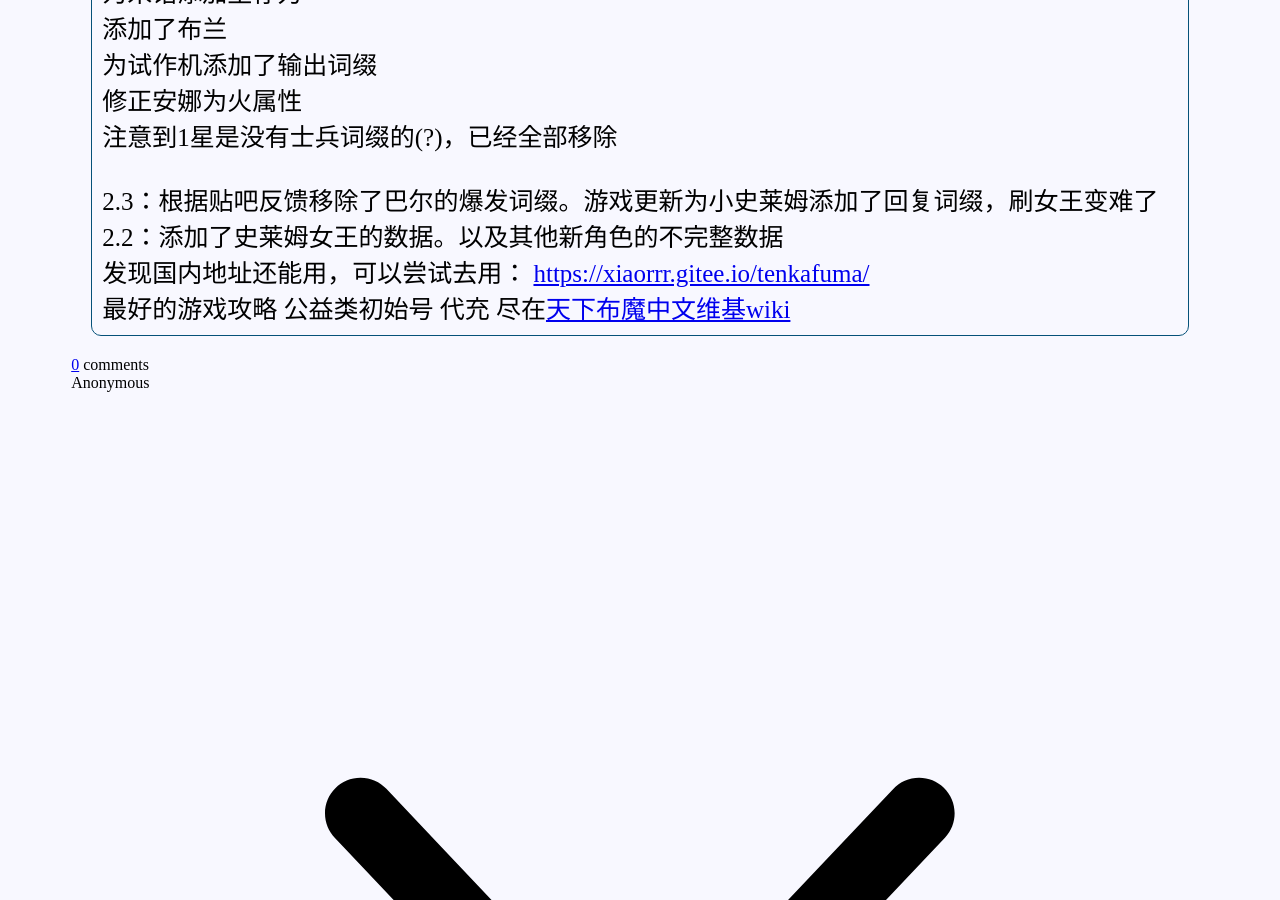
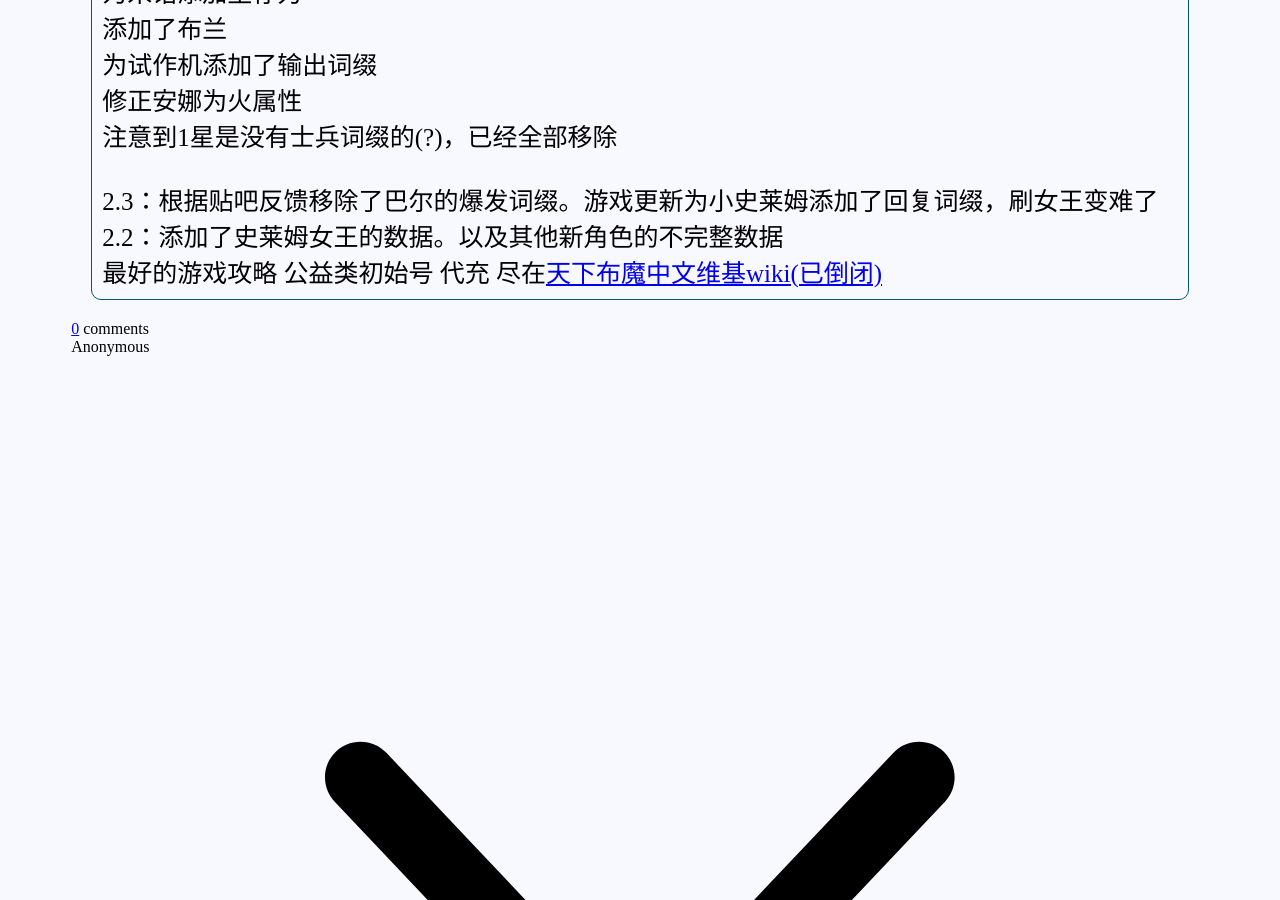
Before and after one commit to RShock/RShock.github.io, a Jekyll site: the page index.html, which Jekyll copies as it is, in a window 1280 px wide and 900 px high, scrolled down 2451 px. Built offline with Jekyll 4.4.1, drawn with Linux system fonts in a browser that asks for light colours; comment, search, counter and statistics services are not loaded.

Commit message:
Update index.html

```diff
--- a/index.html
+++ b/index.html
@@ -437,8 +437,7 @@
       <br/>
       2.3：根据贴吧反馈移除了巴尔的爆发词缀。游戏更新为小史莱姆添加了回复词缀，刷女王变难了</br>
       2.2：添加了史莱姆女王的数据。以及其他新角色的不完整数据</br>
-      发现国内地址还能用，可以尝试去用： <a href="https://xiaorrr.gitee.io/tenkafuma/">https://xiaorrr.gitee.io/tenkafuma/</a></br>
-      最好的游戏攻略 公益类初始号 代充 尽在<a href="http://tenkafuma.gamekee.com/">天下布魔中文维基wiki</a>
+      最好的游戏攻略 公益类初始号 代充 尽在<a href="http://tenkafuma.gamekee.com/">天下布魔中文维基wiki(已倒闭)</a>
     </div>
     <div id="gitalk-container"></div>
     <link rel="stylesheet" href="https://unpkg.com/gitalk/dist/gitalk.css">
```
